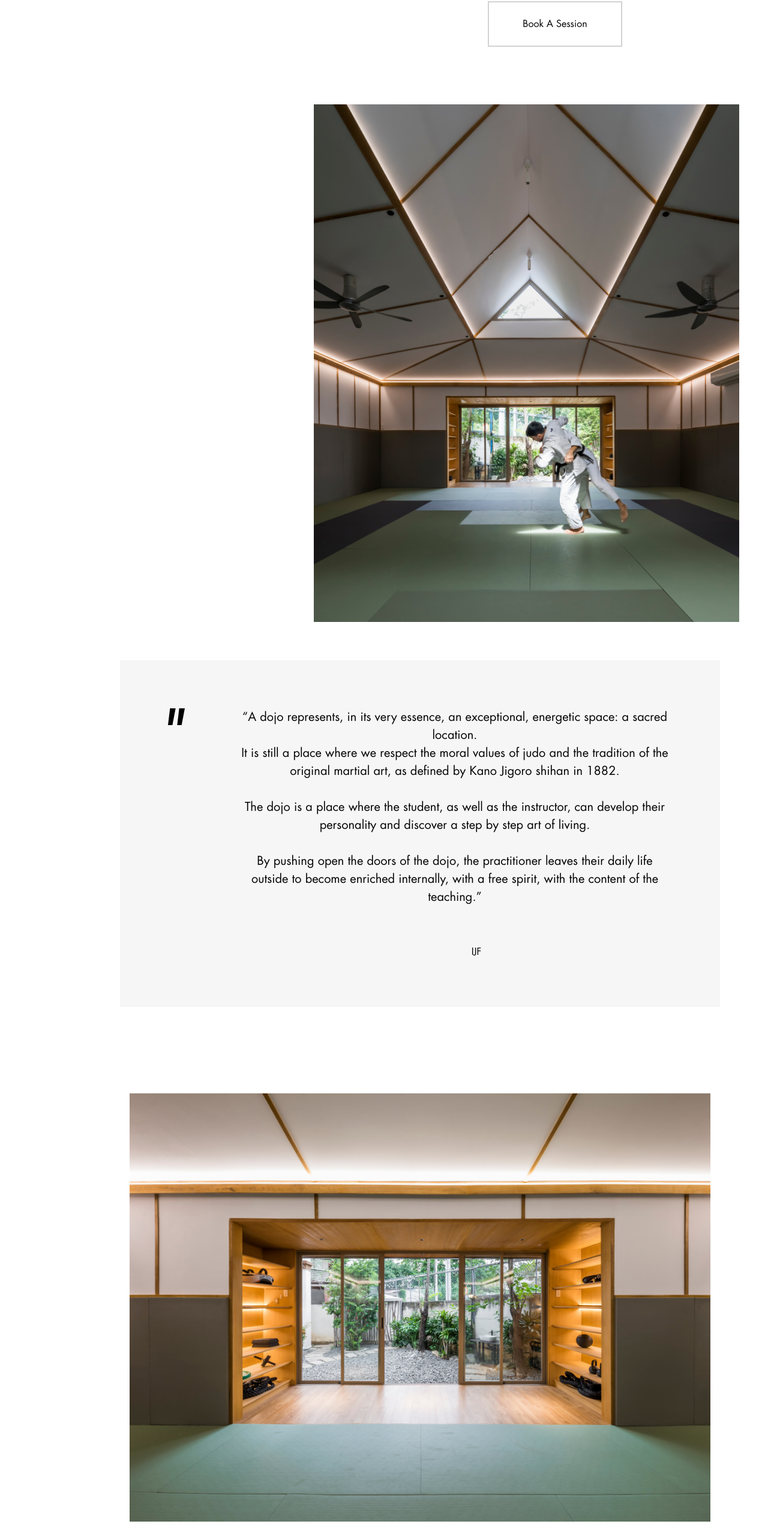
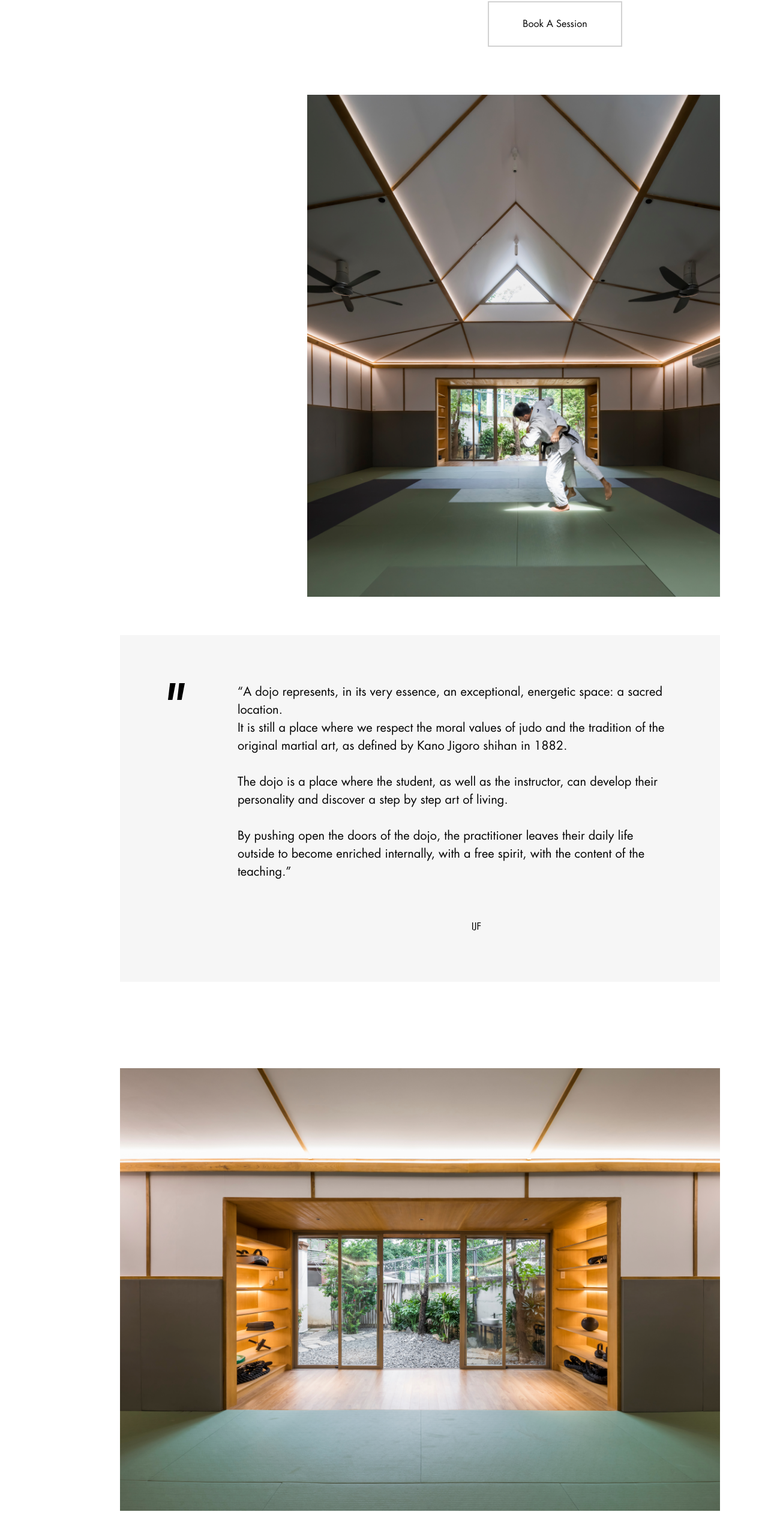
Before and after one commit to akpascalp/ssjc-site, a Vue app: page / in a window 1280 px wide. Shown: the part 1387-3953 px from the top of the page at 60% size. Built offline with nearby package versions, Linux system fonts and the light colour scheme.

Commit message:
Padding disciplines

```diff
--- a/src/pages/BrazilianJiuJitsu.vue
+++ b/src/pages/BrazilianJiuJitsu.vue
@@ -1,5 +1,5 @@
 <template>
-  <div class="relative flex h-screen bg-white justify-center text-white">
+  <div class="relative flex h-screen bg-white justify-center text-white p-6">
     <div class="absolute w-4/5 flex flex-col items-center pt-8">
       <p class="text-[16px] justify-self-center">House of SSJC</p>
       <svg viewBox="0 0 100 100" xmlns="http://www.w3.org/2000/svg">
--- a/src/pages/Home.vue
+++ b/src/pages/Home.vue
@@ -47,7 +47,7 @@
       <template #button>Book A Session</template>
     </Bloc1>
 
-    <div class="grid grid-cols-3 pt-4 pb-16 mr-12 pl-12">
+    <div class="grid grid-cols-3 pb-16 mr-20 pl-12">
       <img src="/img_2.png" class="w-full col-span-3 sm:col-start-2 sm:col-span-2" />
     </div>
 
@@ -55,7 +55,7 @@
       <div class="bg-[#F6F6F6] mx-2 sm:mx-20 py-20 flex flex-col items-center sm:items-start sm:flex-row">
         <img src="/citation.png" class="pb-8 mx-20" />
         <div>
-          <p class="sm:text-[20px] sm:mr-20 text-center mx-2">
+          <p class="sm:text-[20px] sm:mr-20 text-left mx-2">
             “A dojo represents, in its very essence, an exceptional, energetic space: a sacred location.
             <br />
             It is still a place where we respect the moral values of judo and the tradition of the original martial art,
@@ -76,7 +76,7 @@
         </div>
       </div>
     </div>
-    <img src="/img_3.png" class="w-screen object-cover px-2 sm:px-24 sm:py-12" />
+    <img src="/img_3.png" class="w-screen object-cover px-2 sm:px-20 sm:py-12" />
   </div>
   <br class="py-6" />
 
--- a/src/pages/IntervalTraining.vue
+++ b/src/pages/IntervalTraining.vue
@@ -1,5 +1,5 @@
 <template>
-  <div class="relative flex h-screen bg-white justify-center text-white">
+  <div class="relative flex h-screen bg-white justify-center text-white p-6">
     <div class="absolute w-4/5 flex flex-col items-center pt-8">
       <p class="text-[16px] justify-self-center">House of SSJC</p>
       <svg viewBox="0 0 100 100" xmlns="http://www.w3.org/2000/svg">
--- a/src/pages/Judo.vue
+++ b/src/pages/Judo.vue
@@ -1,5 +1,5 @@
 <template>
-  <div class="relative flex h-screen bg-white justify-center text-white">
+  <div class="relative flex h-screen bg-white justify-center text-white p-6">
     <div class="absolute w-4/5 flex flex-col items-center pt-8">
       <p class="text-[16px] justify-self-center">House of SSJC</p>
       <svg viewBox="0 0 100 100" xmlns="http://www.w3.org/2000/svg">
--- a/src/pages/ShadowJudo.vue
+++ b/src/pages/ShadowJudo.vue
@@ -1,5 +1,5 @@
 <template>
-  <div class="relative flex h-screen bg-white justify-center text-white">
+  <div class="relative flex h-screen bg-white justify-center text-white p-6">
     <div class="absolute w-4/5 flex flex-col items-center pt-8">
       <p class="text-[16px] justify-self-center">House of SSJC</p>
       <svg viewBox="0 0 100 100" xmlns="http://www.w3.org/2000/svg">
--- a/src/pages/Taiso.vue
+++ b/src/pages/Taiso.vue
@@ -1,5 +1,5 @@
 <template>
-  <div class="relative flex h-screen bg-white justify-center text-white">
+  <div class="relative flex h-screen bg-white justify-center text-white p-6">
     <div class="absolute w-4/5 flex flex-col items-center pt-8">
       <p class="text-[16px] justify-self-center">House of SSJC</p>
       <svg viewBox="0 0 100 100" xmlns="http://www.w3.org/2000/svg">
```
